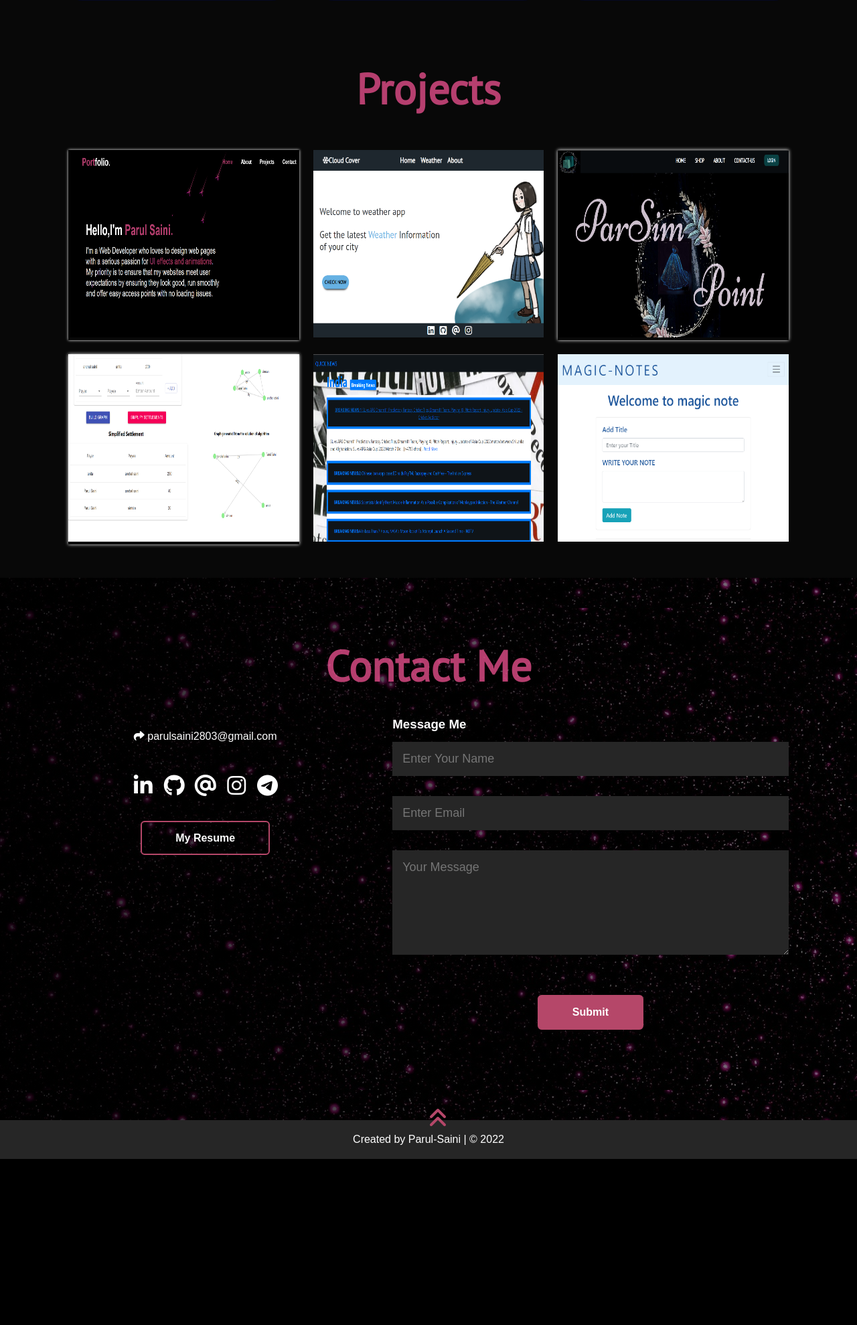
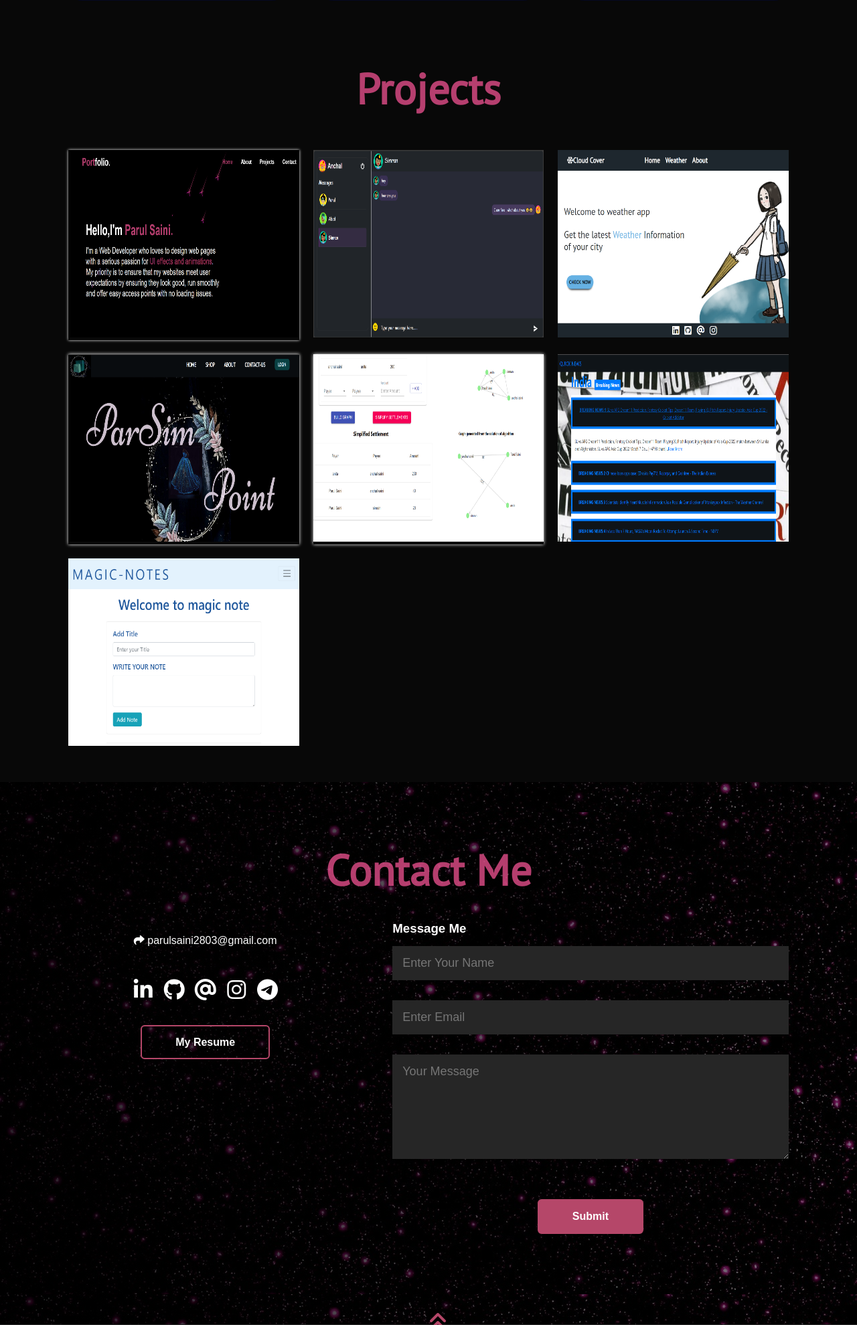
Before and after one commit to parul-saini/My-Portfolio, a PHP site: page / in a window 1280 px wide. Shown: the part 2097-4076 px from the top of the page at 67% size. Before the commit the page ends 3828 px from the top, so only its background shows below. Run offline with PHP 8.4, Linux system fonts and the light colour scheme; some libraries are stand-ins or nearby versions.

Commit message:
-added Buzztalk

```diff
--- a/css/style.css
+++ b/css/style.css
@@ -457,7 +457,7 @@ nav ul li a:hover::after {
     align-items: center;
     justify-content: center;
     flex-direction: column;
-    padding: 0 28px;
+    padding: 0 24px;
     text-align: center;
     transition: height 0.5s;
 }
--- a/index.html
+++ b/index.html
@@ -232,6 +232,15 @@
                     </div>
                 </div>
                 <div class="work">
+                    <img src="images/buzztalk.png" alt="loud cover">
+                    <div class="layer">
+                        <h3>BuZZtalk</h3>
+                        <p>Develop a real-time chat application using Socket.io. Integrated secure user authentication by using bcrypt for password hashing,ensuring user data privacy.Designed a user-friendly interface and user can set their own avatars. Utilized MongoDB to store and retrieve chat messages.</p>
+                        <a href="https://buzztalk-buzztalk.netlify.app/" target="_blank">
+                            <i class="fa-solid fa-arrow-up-right-from-square fa-2x"></i></a>
+                    </div>
+                </div>
+                <div class="work">
                     <img src="images/project1.png" alt="loud cover">
                     <div class="layer">
                         <h3>Cloud Cover</h3>
```
Also changed, not shown: images/buzztalk.png (added), images/buzztalk2.png (added).
